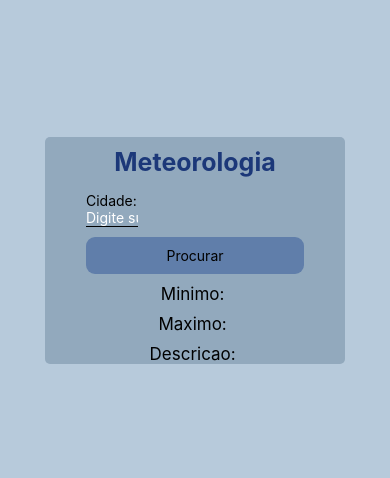
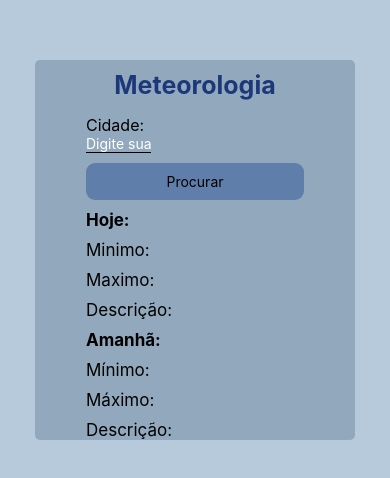
Before and after one commit to erikitas/Temporal, a React Native app: screen / in a window 390 px wide. Shown: the part 172-650 px from the top of the page. Built offline with nearby package versions, Linux system fonts and the light colour scheme.

Commit message:
api finalizada

```diff
--- a/App.js
+++ b/App.js
@@ -5,12 +5,16 @@ import Tempo from './components/Tempo';
 import Api from './components/Api';
 
 export default function App() {
-  const [cidade, setCidade] = useState("peruibe");
-  const [dados, setDados] = useState("");
+  const [cidade, setCidade] = useState("");
+  const [dadosA, setDadosA] = useState("");
+  const [dadosB, setDadosB] = useState("");
+
 
   async function buscaCep(){
     const response = await Api.get(`weather?array_limit=2&fields=only_results,temp,city_name,forecast,max,min,date,description&key=11568a6c&city_name=${cidade},SP`);
-    setDados(response.data.forecast[0]);
+    setDadosA(response.data.forecast[0]);
+    setDadosB(response.data.forecast[1]);
+
   }
 
   return (
@@ -26,7 +30,7 @@ export default function App() {
         <TextInput
           placeholder='Digite sua cidade'
           style={styles.input}
-          onChangeText={(value)=>setCidade(value)}
+          onChangeText={data=>setCidade(data)}
         />
       </View>
 
@@ -34,10 +38,13 @@ export default function App() {
           <Text style={styles.textoBotao}>Procurar</Text>
         </TouchableOpacity>
 
-      </View>
-    <Tempo data={dados}/>
+    <Tempo dataA={dadosA}
+            dataB={dadosB}
+      />
        </View>
     </View>
+  </View>
+
   );
 }
 
@@ -51,7 +58,7 @@ const styles = StyleSheet.create({
   bloco: {
     alignItems: 'center',
     justifyContent: 'center',
-	  width: 300,
+	  width: 320,
 	  backgroundColor: '#92A9BD',
     borderRadius: 5,
     },
@@ -62,6 +69,9 @@ const styles = StyleSheet.create({
       fontWeight: 'bold',
       color: "#1C3879",
     },
+    cidade: {
+        fontSize: 16,
+    },
 
     textobloco: {
       color: '#fff',
@@ -69,7 +79,7 @@ const styles = StyleSheet.create({
 		  padding: 20,
     },
     input:{
-        width: '80%',
+        width: '100%',
         color: '#fff',
         borderBottomWidth:1,
     },
--- a/components/Tempo.js
+++ b/components/Tempo.js
@@ -4,14 +4,26 @@ import { Text, StyleSheet } from 'react-native';
 export default function Tempo(props) {
  return (
      <>
-        <Text style={styles.texto}>Minimo: {props.data.min}</Text>
-        <Text style={styles.texto}>Maximo: {props.data.max}</Text>
-        <Text style={styles.texto}>Descricao: {props.data.description}</Text>
+        <Text style={styles.title}>Hoje: </Text>
+        <Text style={styles.texto}>Minimo: {props.dataA.min}</Text>
+        <Text style={styles.texto}>Maximo: {props.dataA.max}</Text>
+        <Text style={styles.texto}>Descrição: {props.dataA.description}</Text>
+        <Text style={styles.title}>Amanhã: </Text>
+        <Text style={styles.texto}>Mínimo: {props.dataB.min}</Text>
+        <Text style={styles.texto}>Máximo: {props.dataB.max}</Text>
+        <Text style={styles.texto}>Descrição: {props.dataB.description}</Text>
+
     </>
     );
  }
 
    const styles = StyleSheet.create({
+    title:{
+        fontSize: 17,
+        marginTop:10,
+        fontWeight: 'bold',
+
+    },
        texto:{
            fontSize: 17,
            marginTop:10
```
